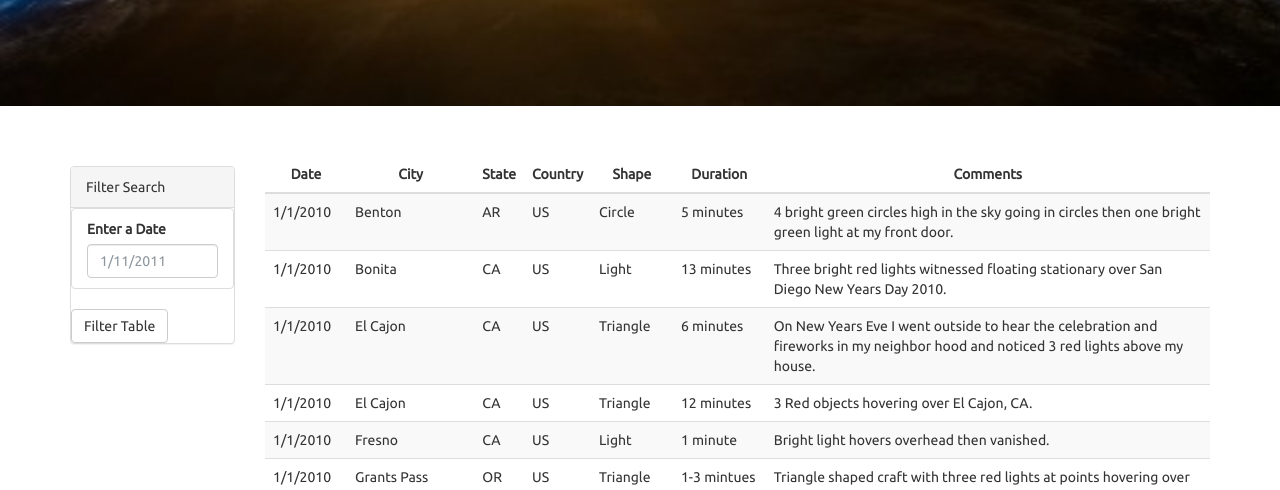
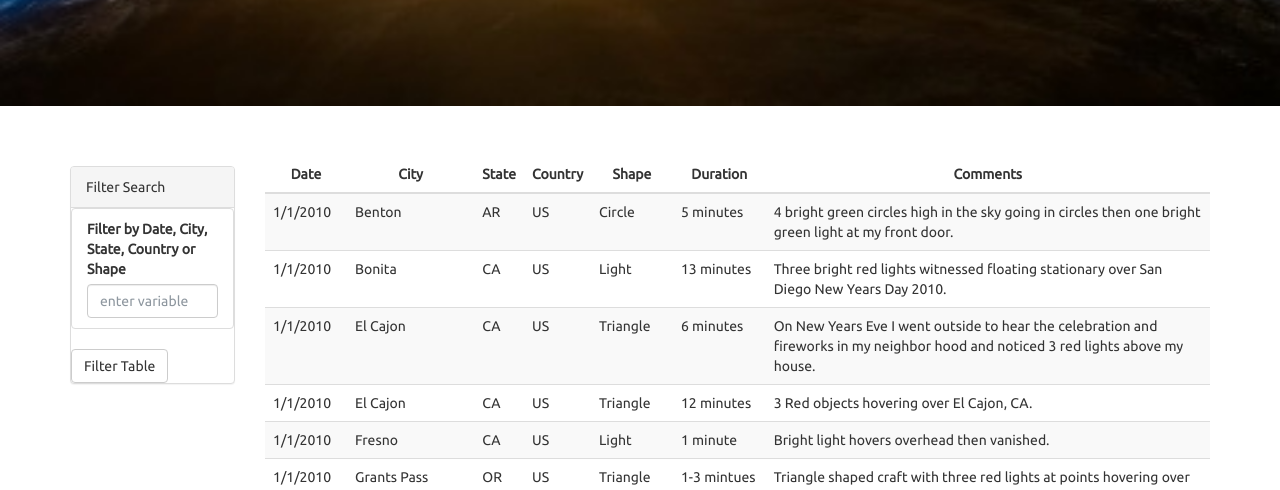
Before and after one commit to MickeyKS/14-Javascript_Challenge, a plain HTML site: page UFO- Level 2/index.html in a window 1280 px wide. Shown: the part 306-796 px from the top of the page. Drawn offline with nearby package versions, Linux system fonts and the light colour scheme.

Commit message:
Update Level 2

```diff
--- a/UFO- Level 2/index.html
+++ b/UFO- Level 2/index.html
@@ -36,8 +36,8 @@
                   <div class="form-group">
                     <ul class="list-group" id="filters">
                       <li class="filter list-group-item">
-                        <label for="date">Enter a Date</label>
-                        <input class="form-control" id="datetime" type="text" placeholder="1/11/2011">
+                        <label for="date">Filter by Date, City, State, Country or Shape</label>
+                        <input class="form-control" id="variable" type="text" placeholder="enter variable">
                       </li>
                     </ul>
                   </div>
@@ -67,9 +67,6 @@
         </div>
       </div>
     </div>
-    <footer class="footer">
-      <span class="bottom">UFO Sightings</span>
-    </footer>
   </div>
   <script src="https://cdnjs.cloudflare.com/ajax/libs/d3/4.11.0/d3.js"></script>
   <script src="static/js/data.js"></script>
```
